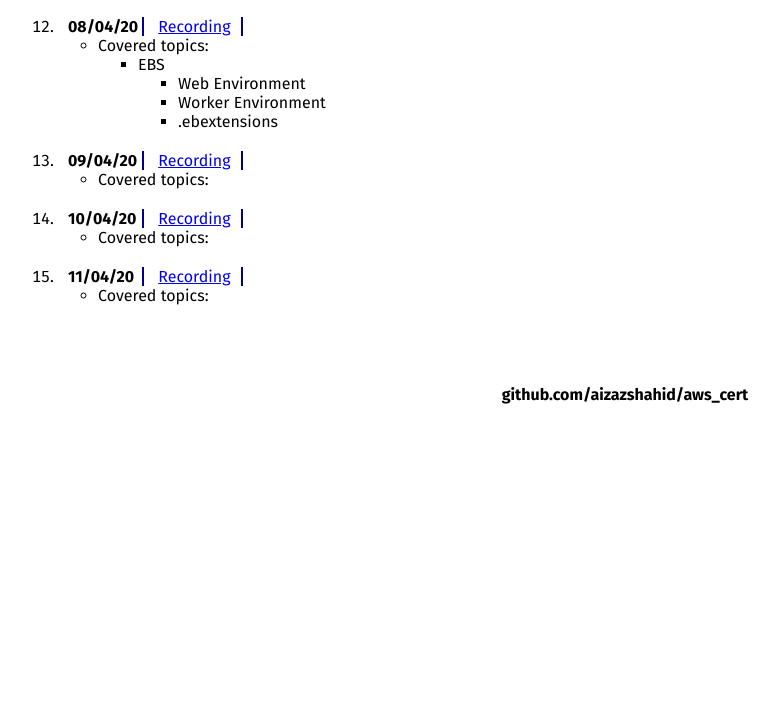
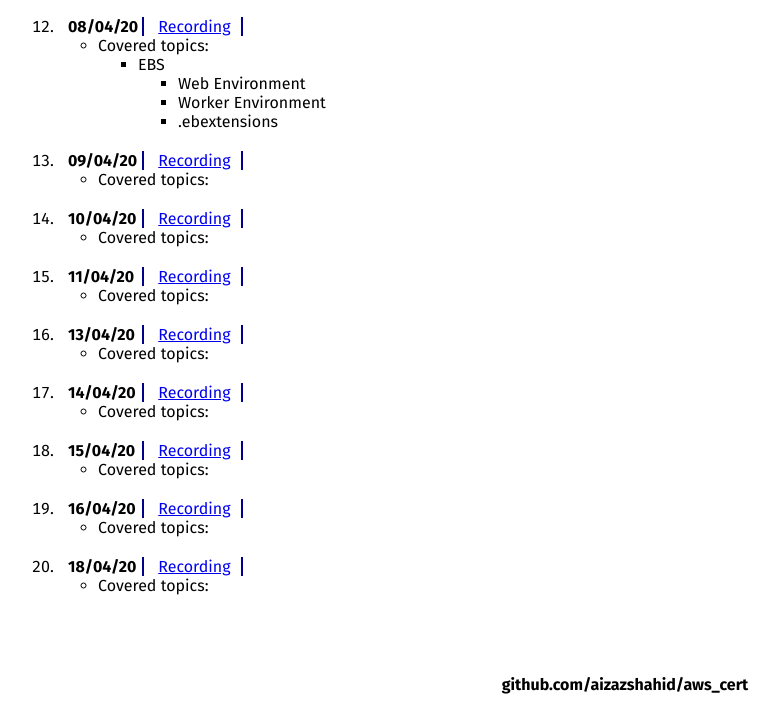
Before and after one commit to aizazshahid/aws_cert, a plain HTML site: page index.html in a window 1280 px wide. Shown: the part 2325-3047 px from the top of the page, without its empty margins (15-794 px from the left). Before the commit the page ends 2757 px from the top, so only its background shows below. Drawn offline with Linux system fonts and the light colour scheme.

Commit message:
add lectures for april 13, 14, 15, 16 and 18

```diff
--- a/index.html
+++ b/index.html
@@ -392,6 +392,80 @@
 
             </li> <!-- .session_12 -->
 
+            <li class="session_16">
+                <span class="dated">13/04/20</span>
+
+                <span class="session_link link"><a href="http://recordings-aws-cert.s3-website-us-east-1.amazonaws.com/Apr-13.mp4" target="_blank">Recording</a></a></span>
+
+                <div class="desc">
+
+                    <ul>
+                        <li class="sub_heading">Covered topics:</li>
+                    </ul>
+
+                </div> <!-- div.desc -->
+
+            </li> <!-- .session_16 -->
+
+            <li class="session_17">
+                <span class="dated">14/04/20</span>
+
+                <span class="session_link link"><a href="http://recordings-aws-cert.s3-website-us-east-1.amazonaws.com/Apr-14.mp4" target="_blank">Recording</a></a></span>
+
+                <div class="desc">
+
+                    <ul>
+                        <li class="sub_heading">Covered topics:</li>
+                    </ul>
+
+                </div> <!-- div.desc -->
+
+            </li> <!-- .session_17 -->
+
+            <li class="session_18">
+                <span class="dated">15/04/20</span>
+
+                <span class="session_link link"><a href="http://recordings-aws-cert.s3-website-us-east-1.amazonaws.com/Apr-15.mp4" target="_blank">Recording</a></a></span>
+
+                <div class="desc">
+
+                    <ul>
+                        <li class="sub_heading">Covered topics:</li>
+                    </ul>
+
+                </div> <!-- div.desc -->
+
+            </li> <!-- .session_18 -->
+
+            <li class="session_19">
+                <span class="dated">16/04/20</span>
+
+                <span class="session_link link"><a href="http://recordings-aws-cert.s3-website-us-east-1.amazonaws.com/Apr-16.mp4" target="_blank">Recording</a></a></span>
+
+                <div class="desc">
+
+                    <ul>
+                        <li class="sub_heading">Covered topics:</li>
+                    </ul>
+
+                </div> <!-- div.desc -->
+
+            </li> <!-- .session_19 -->
+
+            <li class="session_20">
+                <span class="dated">18/04/20</span>
+
+                <span class="session_link link"><a href="http://recordings-aws-cert.s3-website-us-east-1.amazonaws.com/Apr-18.mp4" target="_blank">Recording</a></a></span>
+
+                <div class="desc">
+
+                    <ul>
+                        <li class="sub_heading">Covered topics:</li>
+                    </ul>
+
+                </div> <!-- div.desc -->
+
+            </li> <!-- .session_20 -->
 
 
             </ol>
```
